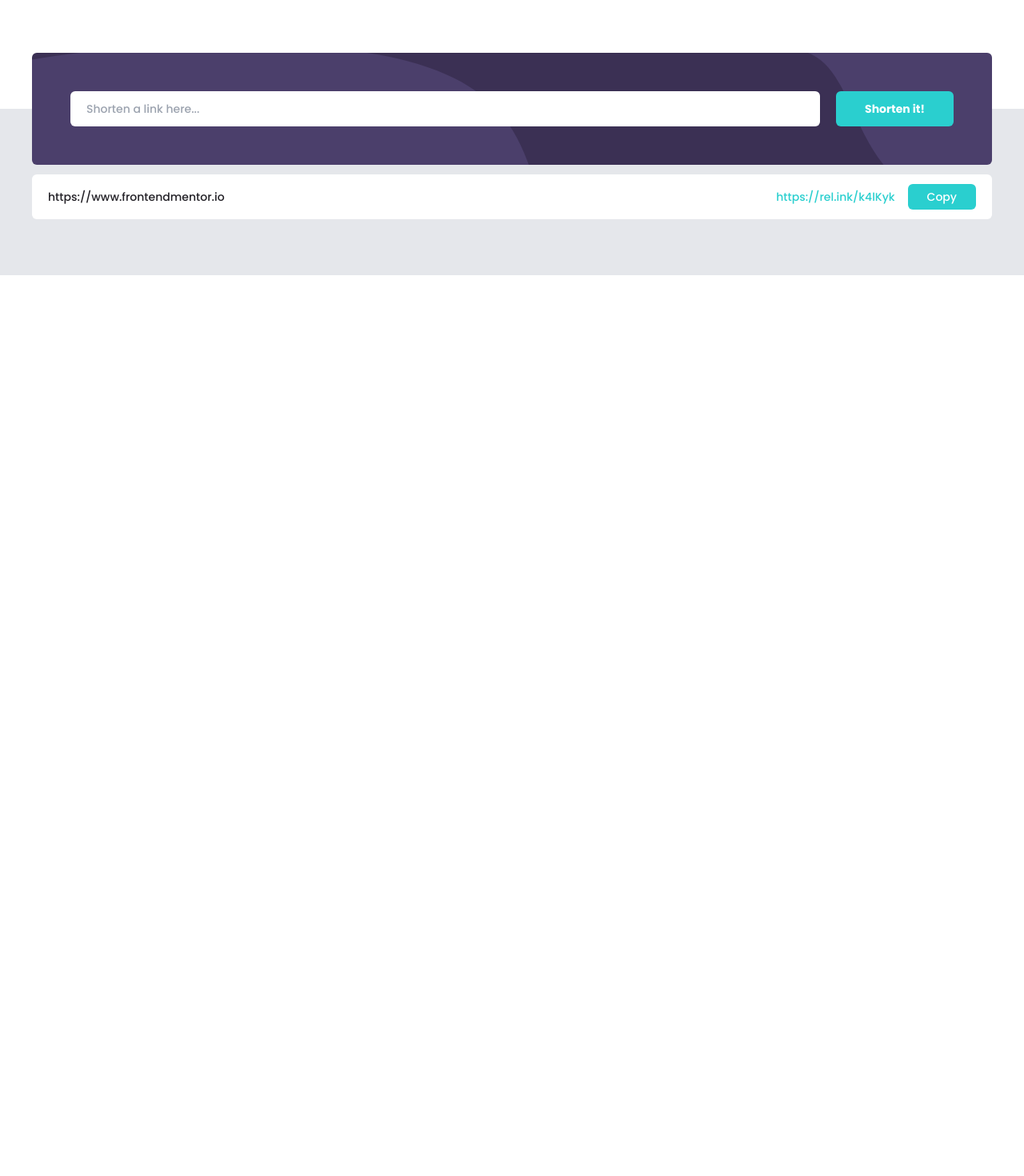
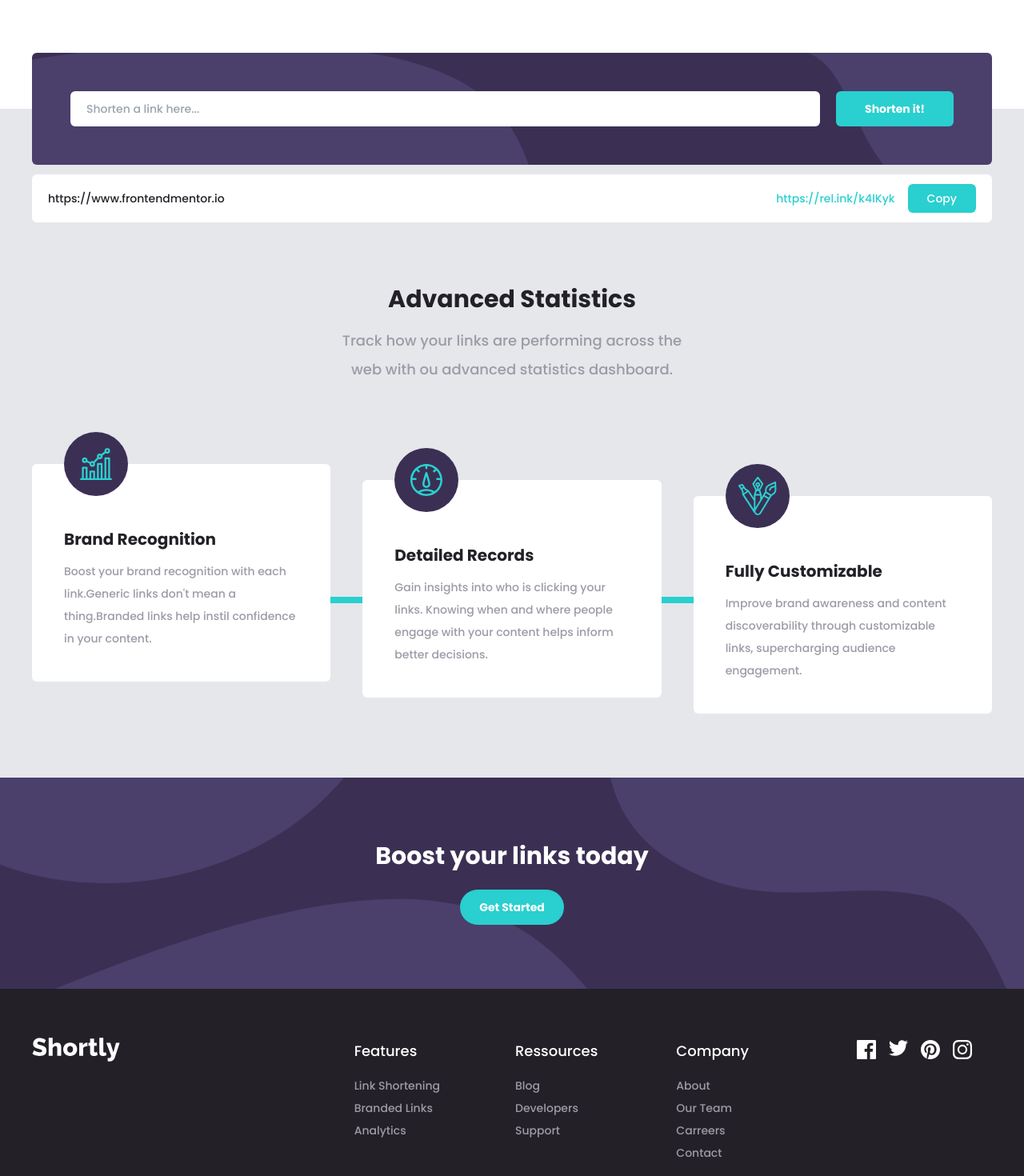
Before and after one commit to AnthonyPoullain/shortly-url-shortener, a React (Vite) app: page / in a window 1280 px wide. Shown: the part 600-2070 px from the top of the page at 80% size. Before the commit the page ends 944 px from the top, so only its background shows below. Built offline with nearby package versions, Linux system fonts and the light colour scheme.

Commit message:
:lipstick: Add homepage UI & style

```diff
--- a/src/App.tsx
+++ b/src/App.tsx
@@ -2,14 +2,223 @@ import './App.css';
 import Header from './components/Header';
 import Hero from './components/Hero';
 import ShortenerInput from './components/ShortenerInput';
+import FeatureCard from './components/FeatureCard';
+import LinkCard from './components/LinkCard';
+
+import BrandRecognitionIcon from './assets/icon-brand-recognition.svg';
+import DetailedRecordsIcon from './assets/icon-detailed-records.svg';
+import FullyCustomizableIcon from './assets/icon-fully-customizable.svg';
+
+import Logo from './assets/logo.svg';
+
+import FacebookIcon from './assets/icon-facebook.svg';
+import TwitterIcon from './assets/icon-twitter.svg';
+import PinterestIcon from './assets/icon-pinterest.svg';
+import InstagramIcon from './assets/icon-instagram.svg';
+
+interface Card {
+	key?: number;
+	icon: string;
+	title: string;
+	text: string;
+}
+const cards: Card[] = [
+	{
+		key: 1,
+		icon: BrandRecognitionIcon,
+		title: 'Brand Recognition',
+		text: "Boost your brand recognition with each link.Generic links don't mean a thing.Branded links help instil confidence in your content.",
+	},
+	{
+		key: 2,
+		icon: DetailedRecordsIcon,
+		title: 'Detailed Records',
+		text: 'Gain insights into who is clicking your links. Knowing when and where people engage with your content helps inform better decisions.',
+	},
+	{
+		key: 3,
+		icon: FullyCustomizableIcon,
+		title: 'Fully Customizable',
+		text: 'Improve brand awareness and content discoverability through customizable links, supercharging audience engagement.',
+	},
+];
+
+interface Link {
+	key?: number;
+	link: string;
+	shortened: string;
+}
+
+const links: Link[] = [
+	{
+		key: 1,
+		link: 'https://www.frontendmentor.io',
+		shortened: 'https://rel.ink/k4lKyk',
+	},
+];
 
 function App() {
 	return (
-		<main className="">
+		<>
 			<Header />
-			<Hero />
-			<ShortenerInput />
-		</main>
+			<main>
+				<Hero />
+				<div id="shortener" className="h-0 w-0 relative top-[-4rem]" />
+				<section className="max-w-screen-full bg-gray-200 ">
+					<ShortenerInput />
+					<div className="max-w-screen-xl sm:px-10 px-5 mx-auto translate-y-[-70px]">
+						{links.map((item) => (
+							<LinkCard
+								key={item.key}
+								link={item.link}
+								shortened={item.shortened}
+							/>
+						))}
+					</div>
+				</section>
+				<section
+					id="features"
+					className="max-w-screen-full bg-gray-200 text-center mt-[-2rem]"
+				>
+					<div className="max-w-screen-xl sm:px-10 px-5 pb-10 pt-10 mx-auto flex flex-col items-center">
+						<h2 className="text-2xl sm:text-3xl font-bold text-neutral-dark-violet mb-4">
+							Advanced Statistics
+						</h2>
+						<p className="text-md text-neutral-grayish-violet leading-loose max-w-md">
+							Track how your links are performing across the web with ou
+							advanced statistics dashboard.
+						</p>
+					</div>
+					<div className="max-w-screen-xl sm:px-10 px-5 pb-10 pt-5 mx-auto relative md:grid grid-cols-3 gap-x-10">
+						<div className="w-2 h-[75%] md:w-[75%] md:h-2 bg-primary-cyan absolute left-1/2 translate-x-[-50%] md:top-1/2 " />
+						{cards.map((card, i) => (
+							<div className={`pt-${i * 5}`} key={card.key}>
+								<FeatureCard
+									title={card.title}
+									text={card.text}
+									icon={card.icon}
+								/>
+							</div>
+						))}
+					</div>
+				</section>
+				<section className="bg-primary-violet bg-boost-mobile sm:bg-boost-desktop bg-cover bg-center text-center">
+					<div className="max-w-screen-xl sm:px-10 px-5 py-20 mx-auto flex flex-col items-center">
+						<h2 className="text-white font-bold text-2xl sm:text-3xl mb-6">
+							Boost your links today
+						</h2>
+						<a
+							href="#shortener"
+							className="text-sm text-white font-bold bg-primary-cyan py-3 px-6 rounded-3xl hover:opacity-70 whitespace-nowrap"
+						>
+							Get Started
+						</a>
+					</div>
+				</section>
+			</main>
+			<footer className="bg-neutral-dark-violet text-center md:text-left text-neutral-grayish-violet font-normal ">
+				<div className="max-w-screen-xl md:px-10 px-5 py-16 mx-auto md:grid grid-cols-6 gap-2">
+					<div className="mb-10 col-span-2">
+						<a className="" href="/">
+							<img
+								className="h-6 block mx-auto md:mx-0 scale-125 w-fit origin-center md:origin-left contrast-200 invert"
+								src={Logo}
+								alt="Shortly"
+							/>
+						</a>
+					</div>
+					<nav className="text-inherit mb-8">
+						<h3 className="text-white">Features</h3>
+						<ul className="my-4 leading-loose text-sm">
+							<li>
+								<a className="hover:text-primary-cyan" href="#">
+									Link Shortening
+								</a>
+							</li>
+							<li>
+								<a className="hover:text-primary-cyan" href="#">
+									Branded Links
+								</a>
+							</li>
+							<li>
+								<a className="hover:text-primary-cyan" href="#">
+									Analytics
+								</a>
+							</li>
+						</ul>
+					</nav>
+					<nav className="text-inherit mb-8">
+						<h3 className="text-white">Ressources</h3>
+						<ul className="my-4 leading-loose text-sm">
+							<li>
+								<a className="hover:text-primary-cyan" href="#">
+									Blog
+								</a>
+							</li>
+							<li>
+								<a className="hover:text-primary-cyan" href="#">
+									Developers
+								</a>
+							</li>
+							<li>
+								<a className="hover:text-primary-cyan" href="#">
+									Support
+								</a>
+							</li>
+						</ul>
+					</nav>
+					<nav className="text-inherit mb-8">
+						<h3 className="text-white">Company</h3>
+						<ul className="my-4 leading-loose text-sm">
+							<li>
+								<a className="hover:text-primary-cyan" href="#">
+									About
+								</a>
+							</li>
+							<li>
+								<a className="hover:text-primary-cyan" href="#">
+									Our Team
+								</a>
+							</li>
+							<li>
+								<a className="hover:text-primary-cyan" href="#">
+									Carreers
+								</a>
+							</li>
+							<li>
+								<a className="hover:text-primary-cyan" href="#">
+									Contact
+								</a>
+							</li>
+						</ul>
+					</nav>
+					<nav>
+						<ul className="w-fit flex gap-4 mx-auto ">
+							<li>
+								<a href="#">
+									<img src={FacebookIcon} alt="Facebook icon" />
+								</a>
+							</li>
+							<li>
+								<a href="#">
+									<img src={TwitterIcon} alt="Twitter icon" />
+								</a>
+							</li>
+							<li>
+								<a href="#">
+									<img src={PinterestIcon} alt="Pinterest icon" />
+								</a>
+							</li>
+							<li>
+								<a href="#">
+									<img src={InstagramIcon} alt="Instagram icon" />
+								</a>
+							</li>
+						</ul>
+					</nav>
+				</div>
+			</footer>
+		</>
 	);
 }
 
--- /dev/null
+++ b/src/components/FeatureCard.tsx
@@ -0,0 +1,29 @@
+function FeatureCard({
+	icon,
+	title,
+	text,
+}: {
+	icon: string;
+	title: string;
+	text: string;
+}) {
+	return (
+		<div className="pb-10">
+			<div className="bg-white px-10 pb-10 rounded-md flex flex-col items-center mt-10 relative z-1">
+				<div className="w-20 h-20 bg-primary-violet flex md:self-start items-center justify-center rounded-full translate-y-[-50%]">
+					<img src={icon} alt={`${title} icon`} />
+				</div>
+				<div className="text-center md:text-left">
+					<h3 className="text-xl text-neutral-dark-violet font-bold mb-3">
+						{title}
+					</h3>
+					<p className="text-sm text-neutral-grayish-violet leading-loose">
+						{text}
+					</p>
+				</div>
+			</div>
+		</div>
+	);
+}
+
+export default FeatureCard;
--- a/src/components/Header.tsx
+++ b/src/components/Header.tsx
@@ -5,7 +5,7 @@ function Header() {
 	const [menuOpen, setMenuOpen] = useState(false);
 
 	return (
-		<header className="max-w-screen-xl sm:px-10 px-5 py-7 sm:py-10 flex items-center justify-between relative">
+		<header className="max-w-screen-xl sm:px-10 px-5 py-7 sm:py-10 flex items-center justify-between relative mx-auto">
 			<div className="flex items-center gap-12">
 				<a href="/">
 					<img
@@ -17,7 +17,7 @@ function Header() {
 				<nav className="hidden sm:block">
 					<ul className="text-sm font-bold text-neutral-grayish-violet flex gap-6">
 						<li>
-							<a href="#" className="hover:text-neutral-dark-violet">
+							<a href="#features" className="hover:text-neutral-dark-violet">
 								Features
 							</a>
 						</li>
@@ -68,7 +68,7 @@ function Header() {
 					<nav>
 						<ul className="flex flex-col gap-5">
 							<li>
-								<a href="#">Features</a>
+								<a href="#features">Features</a>
 							</li>
 							<li>
 								<a href="#">Pricing</a>
--- a/src/components/Hero.tsx
+++ b/src/components/Hero.tsx
@@ -7,7 +7,7 @@ function Hero() {
 				<h1 className="text-4xl text-neutral-dark-violet sm:text-6xl my-3 font-bold leading-tight sm:leading-tight">
 					More than just shorter links
 				</h1>
-				<p className="text-sm text-neutral-grayish-violet mb-6">
+				<p className="text-md text-neutral-grayish-violet mb-6">
 					Build your brand's recognition and get detailed <br /> insights on how
 					your links are performing.
 				</p>
--- /dev/null
+++ b/src/components/LinkCard.tsx
@@ -0,0 +1,23 @@
+function LinkCard({ link, shortened }: { link: string; shortened: string }) {
+	return (
+		<div className="text-sm text-neutral-dark-violet bg-white py-5 sm:py-3 flex flex-col sm:flex-row  sm:items-center justify-between gap-y-3 mt-3 rounded-md px-5 overflow-x-hidden">
+			<p className="w-full whitespace-nowrap overflow-hidden text-ellipsis">
+				{link}
+			</p>
+			<div className="sm:hidden w-[200%] translate-x-[-10%] origin-center h-[.05rem] opacity-10 bg-black my-0.5" />
+			<div className="flex sm:flex-row flex-col sm:items-center gap-4 overflow-y-visible">
+				<p className="w-full whitespace-nowrap overflow-hidden text-ellipsis text-primary-cyan">
+					{shortened}
+				</p>
+				<button
+					type="button"
+					className="text-white bg-primary-cyan py-2 px-6 rounded-md"
+				>
+					Copy
+				</button>
+			</div>
+		</div>
+	);
+}
+
+export default LinkCard;
--- a/src/components/ShortenerInput.tsx
+++ b/src/components/ShortenerInput.tsx
@@ -11,12 +11,8 @@ function ShortenerInput() {
 	}, [link]);
 
 	return (
-		<section className="max-w-screen-full bg-gray-200">
 		<div className="max-w-screen-xl sm:px-10 px-5 mx-auto translate-y-[-70px] mt-[70px]">
-				<div
-					id="shortener"
-					className="h-full bg-primary-violet bg-shorten-mobile sm:bg-shorten-desktop bg-bottom bg-cover w-full p-5 sm:p-12 rounded-md mb-2 relative "
-				>
+			<div className="h-full bg-primary-violet bg-shorten-mobile sm:bg-shorten-desktop bg-bottom bg-cover w-full p-5 sm:p-12 rounded-md mb-2 relative ">
 				<div className="flex flex-col sm:flex-row items-center gap-8 sm:gap-5 justify-center">
 					<input
 						type="text"
@@ -41,26 +37,7 @@ function ShortenerInput() {
 					</span>
 				) : null}
 			</div>
-
-				<div className="text-sm text-neutral-dark-violet bg-white py-3 flex flex-col sm:flex-row  sm:items-center justify-between gap-y-3 mt-3 rounded-md px-5 overflow-x-hidden">
-					<p className="w-full whitespace-nowrap overflow-hidden text-ellipsis">
-						https://www.frontendmentor.io
-					</p>
-					<div className="sm:hidden w-[200%] translate-x-[-10%] origin-center h-[.05rem] opacity-10 bg-black my-0.5" />
-					<div className="flex sm:flex-row flex-col sm:items-center gap-4 overflow-y-visible">
-						<p className="w-full whitespace-nowrap overflow-hidden text-ellipsis text-primary-cyan">
-							https://rel.ink/k4lKyk
-						</p>
-						<button
-							type="button"
-							className="text-white bg-primary-cyan py-1.5 px-6 rounded-md"
-						>
-							Copy
-						</button>
 		</div>
-				</div>
-			</div>
-		</section>
 	);
 }
 
--- a/tailwind.config.cjs
+++ b/tailwind.config.cjs
@@ -16,6 +16,8 @@ module.exports = {
 			backgroundImage: {
 				'shorten-desktop': "url('src/assets/bg-shorten-desktop.svg')",
 				'shorten-mobile': "url('src/assets/bg-shorten-mobile.svg')",
+				'boost-desktop': "url('src/assets/bg-boost-desktop.svg')",
+				'boost-mobile': "url('src/assets/bg-boost-mobile.svg')",
 			},
 		},
 	},
```
Lines whose indentation alone changed are shown as unchanged.
